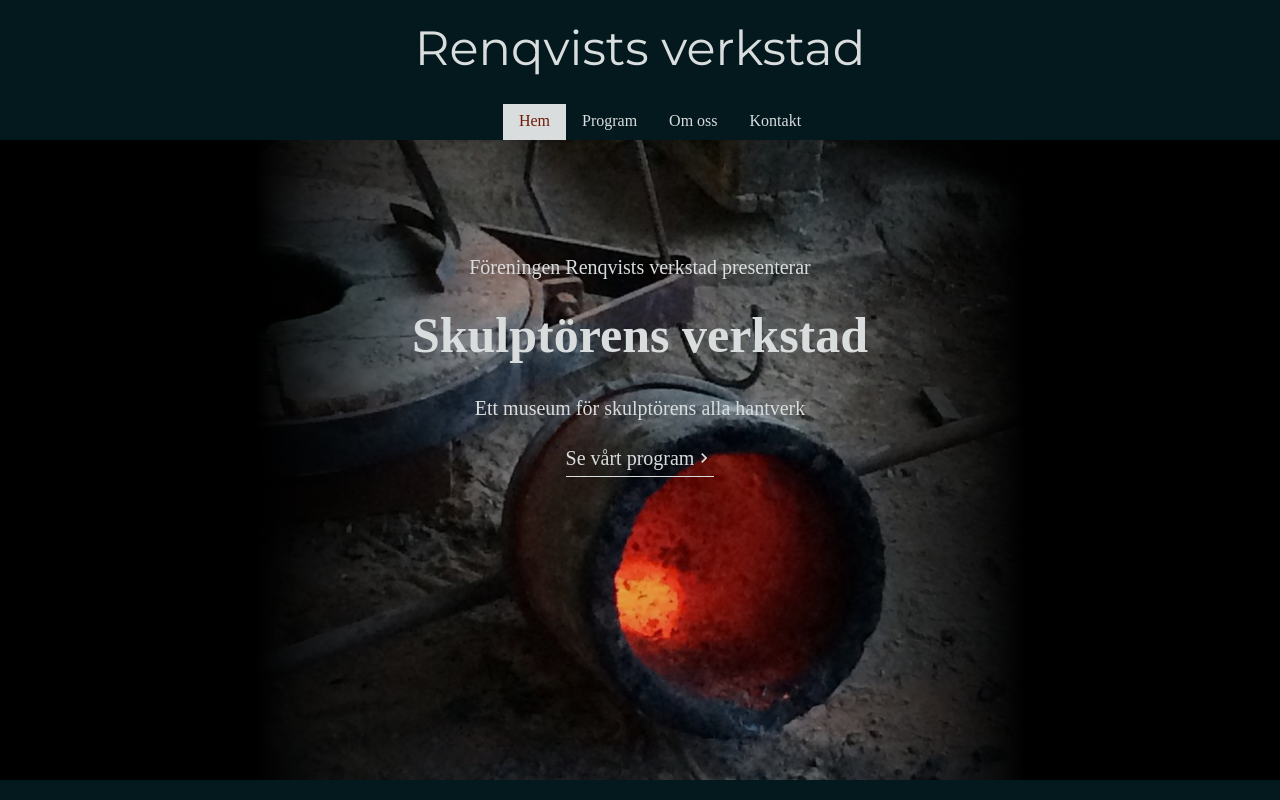
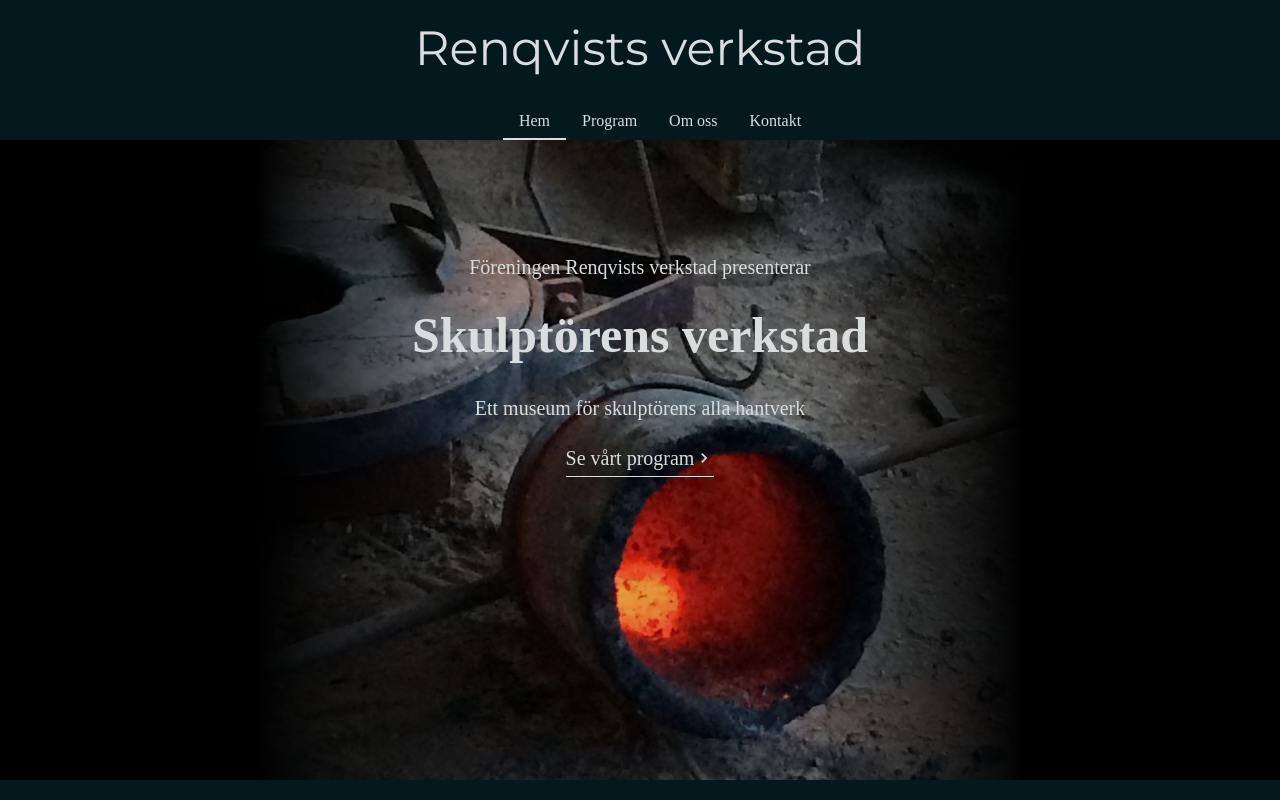
Before and after one commit to LeoDanielsson/renqvistsverkstad, a Next.js app: page / in a window 1280 px wide. Shown: the top 800 px of the page. Built offline with nearby package versions, Linux system fonts and the light colour scheme; what typography would draw is missing.

Commit message:
nicer nav

```diff
--- a/components/nav.js
+++ b/components/nav.js
@@ -27,8 +27,7 @@ const StyledNav = styled.nav`
 `;
 
 const NavLink = styled.a`
-  color: ${({ active }) => (active ? copper : white)};
-  background: ${({ active }) => (active ? white : 'none')};
+  color: ${white};
   border-bottom: ${({ active }) => (active ? `2px solid ${white}` : 'none')};
   padding: 8px 16px;
   text-decoration: none;
```
